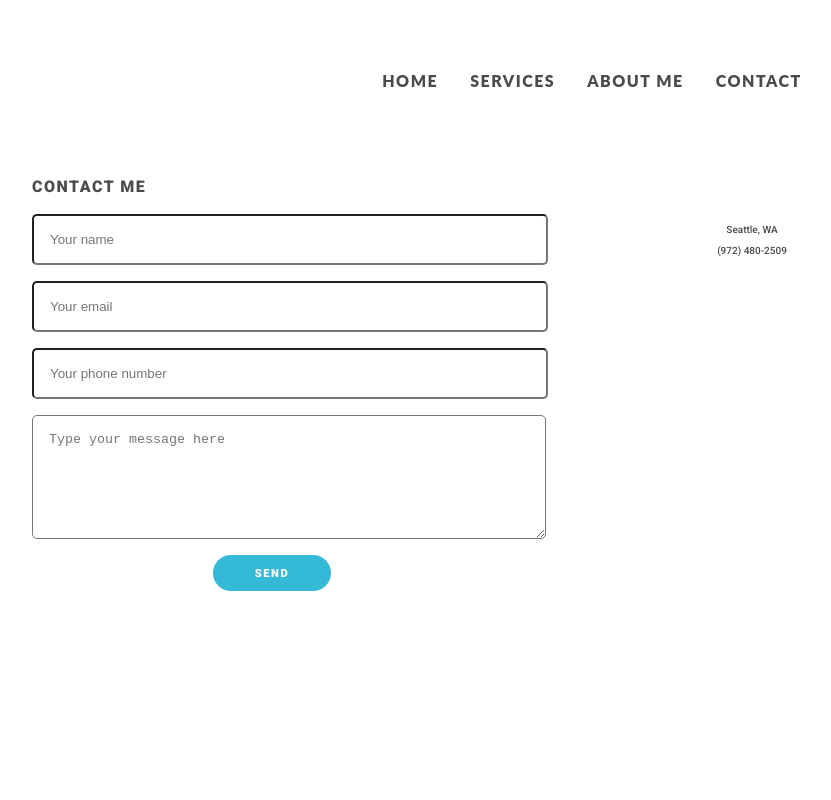
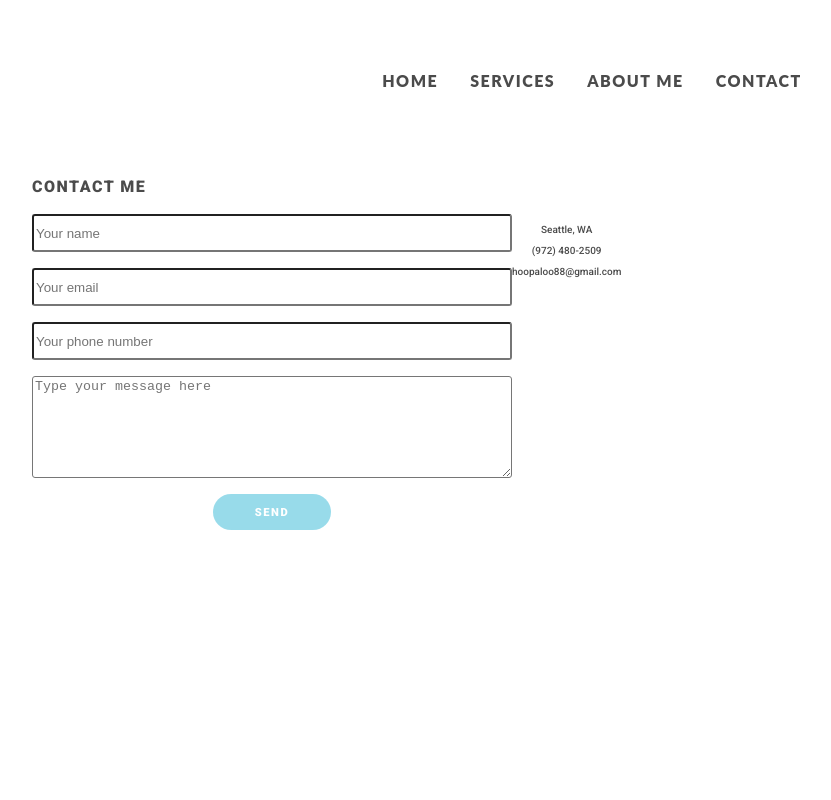
Before and after one commit to lyly2112/nikiforov, a React (Create React App) app: page /contact in a window 1280 px wide. Shown: the top 800 px of the page, without its empty margins (48-879 px from the left). Built offline with nearby package versions, Linux system fonts and the light colour scheme.

Commit message:
fixed contact form bugs

```diff
--- a/src/components/ContactPage.js
+++ b/src/components/ContactPage.js
@@ -16,7 +16,7 @@ function ContactPage(){
                     {/* <label for="contact-form__phone" className="contact-form__input-area">Phone</label> */}
                     <input className="contact-form__input" type="tel" name="phone" placeholder="Your phone number" />
                     {/* <label for="contact-form__message" className="contact-form__input-area">Message</label> */}
-                    <textarea className="contact-form__input" rows="6" type="message" name="comments" placeholder="Type your message here" />
+                    <textarea className="contact-form__message" rows="6" type="message" name="comments" placeholder="Type your message here" />
                   </form>
                   <div className="send-button">Send</div>
                 </div>
@@ -25,6 +25,7 @@ function ContactPage(){
                 <div className="contact-page_my-contacts">
                   <p>Seattle, WA</p>
                   <p>(972) 480-2509</p>
+                  <p>hoopaloo88@gmail.com</p>
                 </div>
               </div>
             </div>
--- a/src/index.css
+++ b/src/index.css
@@ -154,6 +154,11 @@ body {
   cursor: pointer;
   margin: auto;
   text-align: center;
+  opacity: 0.5;
+}
+
+.send-button:hover {
+  opacity: 1;
 }
 
 .footer {
@@ -270,11 +275,16 @@ body {
   display: flex;
   flex-direction: column;
   width: 30rem;
+  justify-content: start;
+  align-items: start;
+
 }
 
 .contact-form {
   display: flex;
   flex-direction: column;
+  width: 100%;
+
 }
 
 .contact-form__form {
@@ -283,8 +293,13 @@ body {
 }
 
 .contact-form__input {
-  width: 100%;
-  padding: 1rem;
+  border-radius: 3px;
   margin-bottom: 1rem;
-  border-radius: 5px;
+  height: 2rem;
 }
+
+.contact-form__message {
+  border-radius: 3px;
+  margin-bottom: 1rem;
+  height: 6rem;
+}
```
